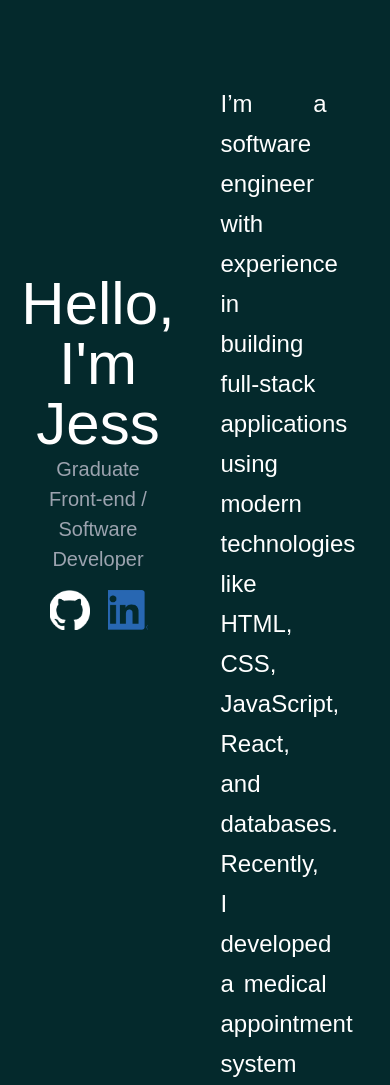
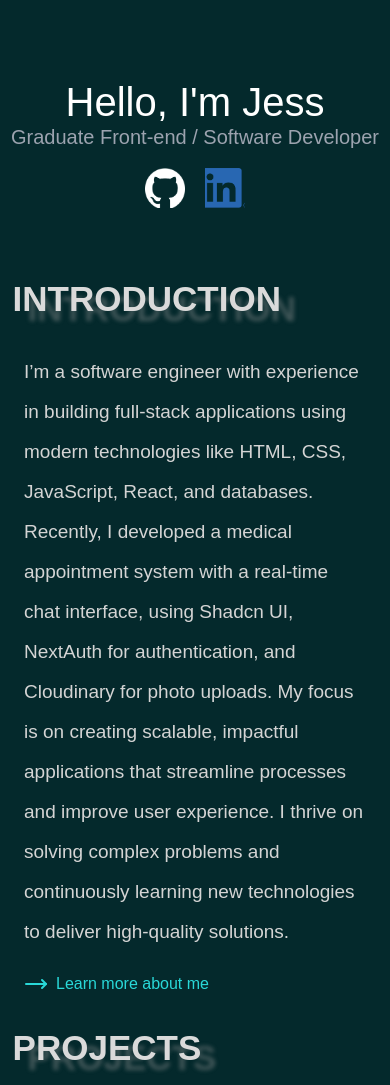
Before and after one commit to Jschong122/Jschong122.github.io, a Gatsby site: page / in a window 390 px wide. Shown: the top 1085 px of the page. Built offline with nearby package versions, Linux system fonts and the light colour scheme; Gatsby itself is replaced by a stand-in of ours.

Commit message:
responsive design

```diff
--- a/src/components/Intro.js
+++ b/src/components/Intro.js
@@ -2,27 +2,30 @@ import React from "react";
 import global from "../styles/global.css";
 import { Link } from "gatsby";
 import { MoveRight } from "lucide-react";
+import Title from "../components/Title";
 
 const Intro = () => {
   return (
-    <div className=" intro-wrapper w-[60%] h-[100%]  ">
+    <div>
+      <Title title="INTRODUCTION" />
+      <div className="intro-wrapper  ">
         <p className="">
           I’m a software engineer with experience in building full-stack
           applications using modern technologies like HTML, CSS, JavaScript,
-        React, and databases. Recently, I developed a medical appointment system
-        with a real-time chat interface, using Shadcn UI, NextAuth for
+          React, and databases. Recently, I developed a medical appointment
+          system with a real-time chat interface, using Shadcn UI, NextAuth for
           authentication, and Cloudinary for photo uploads. My focus is on
-        creating scalable, impactful applications that streamline processes and
-        improve user experience. I thrive on solving complex problems and
+          creating scalable, impactful applications that streamline processes
+          and improve user experience. I thrive on solving complex problems and
           continuously learning new technologies to deliver high-quality
           solutions.
         </p>
-
         <Link to="/about" className="">
           <MoveRight />
           <span className="ml-2 "> Learn more about me </span>
         </Link>
       </div>
+    </div>
   );
 };
 
--- a/src/components/PersonalMsg.js
+++ b/src/components/PersonalMsg.js
@@ -4,8 +4,10 @@ import { Link } from "gatsby";
 
 const PersonalMsg = () => {
   return (
-    <div className="  personal-msg-wrapper w-[30%] h-[100%]">
-      <h1 className="text-6xl mt-5">Hello, I'm Jess</h1>
+    <div className="  personal-msg-wrapper  ">
+      <h1 className="text-5xl justify-center text-center  mt-5">
+        Hello, I'm Jess
+      </h1>
       <h5 className=" text-md  font-normal mb-4 text-gray-400">
         Graduate Front-end / Software Developer
       </h5>
--- /dev/null
+++ b/src/components/Project.js
@@ -0,0 +1,12 @@
+import React from "react";
+import Title from "../components/Title";
+
+const Project = () => {
+  return (
+    <div>
+      <Title title="PROJECTS" />
+    </div>
+  );
+};
+
+export default Project;
--- /dev/null
+++ b/src/components/Title.js
@@ -0,0 +1,8 @@
+import React from "react";
+import global from "../styles/global.css";
+
+const Title = ({ title }) => {
+  return <h1 className="title-text"> {title} </h1>;
+};
+
+export default Title;
--- a/src/pages/about.js
+++ b/src/pages/about.js
@@ -5,7 +5,7 @@ import { Link } from "gatsby";
 // Step 2: Define your component
 const AboutPage = () => {
   return (
-    <main className="abaout-me">
+    <main className="about-me">
       <Link to="/">Go home</Link>
       <h1>About Me</h1>
       <div className="about-me-text">
--- a/src/pages/index.js
+++ b/src/pages/index.js
@@ -3,14 +3,23 @@ import { Link } from "gatsby";
 import PersonalMsg from "../components/PersonalMsg";
 import Intro from "../components/Intro";
 
+import Project from "../components/Project";
+
 const IndexPage = () => {
   return (
-    <div
-      className="flex  flex-2 h-screen w-screen m-5 justify-center
-    "
-    >
-      <PersonalMsg />
-      <Intro />
+    <div className=" index-wrapper ">
+      <div className="left-index">
+        <PersonalMsg />
+      </div>
+      <div className="right-index">
+        <Intro />
+        <Project />
+      </div>
+      <div className=" text-slate-500 mt-8 ">
+        {" "}
+        <h6> This is a testing version. Actual content might be different</h6>
+        <h6> Last updated on 04/10/2024</h6>{" "}
+      </div>
     </div>
   );
 };
--- a/src/styles/global.css
+++ b/src/styles/global.css
@@ -5,6 +5,8 @@
 * {
   margin: 0;
   padding: 0;
+  height: auto;
+  width: auto;
   font-family: "Work Sans", sans-serif;
 }
 
@@ -37,22 +39,57 @@ body {
   color: white;
 }
 
+/* index.js  */
+
+.index-wrapper {
+  display: grid;
+  grid-template-columns: 0.5fr 1fr;
+  grid-template-rows: auto 2fr;
+
+  height: 100%;
+  width: 100%;
+  margin: 5px;
+  justify-content: center;
+}
+
+.left-index {
+  display: flex;
+  justify-content: center;
+  align-items: center;
+  height: 100%;
+  width: 100%;
+  margin: 0;
+}
+
+.right-index {
+  display: flex;
+  flex-direction: column;
+  height: 100%;
+  width: 100%;
+  margin: 0;
+}
 .personal-msg-wrapper {
   justify-content: center;
   text-align: center;
   align-items: center;
   display: flex;
   flex-direction: column;
+  width: 100%;
+  height: 100vh;
 }
 
+/* intro wrapper  */
 .intro-wrapper {
   padding: 4rem;
+  width: 100%;
+  height: auto;
 }
 
 .intro-wrapper p {
-  font-size: 1.5rem;
+  font-size: 1.2rem;
   line-height: 2.5rem;
   text-align: justify;
+  justify-content: center;
 }
 
 a {
@@ -65,6 +102,7 @@ a {
   align-items: center;
 }
 
+/* social media wrapper  */
 .social-media-wrapper {
   display: flex;
   align-items: center;
@@ -77,19 +115,137 @@ a {
   margin: 0 10px;
 }
 
-.abaout-me {
-  margin-top: 2%;
-  height: 100vh;
-  width: 100vw;
-  font-size: larger;
-  padding-left: 20%;
-  padding-right: 20%;
-  line-height: 2.5rem;
-  text-align: justify;
+/* About me */
+.about-me {
+  font-size: 25px;
+  margin: 8%;
+
+  line-height: 2rem;
 }
 
+.about-me h1 {
+  font-size: 40px;
+  margin-top: 5%;
+}
 .about-me-text {
-  margin: 3%;
-  text-align: justify;
-  line-height: 2.5rem;
+  width: 100%;
+  margin: 5% 0;
+  font-size: 19px;
+  line-height: 2rem;
+  color: rgb(212, 212, 212);
 }
+
+.title-text {
+  font-size: 40px;
+  font-weight: bold;
+  color: rgb(218, 218, 218);
+  text-shadow: 15px 10px 4px rgba(149, 148, 148, 0.425);
+}
+
+/* Media queries */
+
+/* @media screen and (min-width: 0px) and (max-width: 425px) {
+  .index-wrapper {
+    width: 100vh;
+    height: 100vh;
+    display: flex;
+    flex-direction: column;
+  }
+  .personal-msg-wrapper {
+    width: 100%;
+    margin: 10%;
+  }
+  .personal-msg-wrapper h1 {
+    font-size: 40px;
+  }
+  .intro-wrapper {
+    width: 100%;
+    padding: 0;
+    margin: 5%;
+  }
+  .intro-wrapper p {
+    width: 100%;
+    line-height: 2rem;
+    margin: 0 5px;
+    font-size: 19px;
+    margin: 0 5%;
+    justify-content: center;
+  }
+
+  .about-me {
+    font-size: 25px;
+    margin: 8%;
+
+    line-height: 2rem;
+  }
+
+  .about-me h1 {
+    font-size: 30px;
+    margin-top: 5%;
+  }
+  .about-me-text {
+    width: 100%;
+    margin: 5% 0;
+    font-size: 18px;
+    line-height: 2rem;
+    color: rgb(184, 182, 182);
+  }
+} */
+
+@media screen and (max-width: 1024px) {
+  .index-wrapper {
+    display: flex;
+    flex-direction: column;
+    width: auto;
+    height: auto;
+  }
+
+  .left-index {
+    width: auto;
+    height: auto;
+    margin: 10% 0;
+  }
+
+  .personal-msg-wrapper {
+    width: auto;
+    height: auto;
+    margin: 5% 0;
+  }
+
+  .title-text {
+    font-size: 35px;
+    margin: 2%;
+  }
+
+  .personal-msg-wrapper h1 {
+    font-size: 40px;
+  }
+  .intro-wrapper {
+    width: 100%;
+    padding: 5%;
+    margin: 0;
+  }
+  .intro-wrapper p {
+    font-size: 19px;
+    text-align: left;
+    color: rgb(212, 212, 212);
+  }
+  .about-me {
+    font-size: 25px;
+    margin: 8%;
+
+    line-height: 2rem;
+  }
+
+  .about-me h1 {
+    font-size: 30px;
+    margin-top: 5%;
+  }
+  .about-me-text {
+    width: 100%;
+    margin: 5% 0;
+    font-size: 20px;
+    line-height: 2rem;
+    color: rgb(184, 182, 182);
+  }
+}
```
Lines whose indentation alone changed are shown as unchanged.
